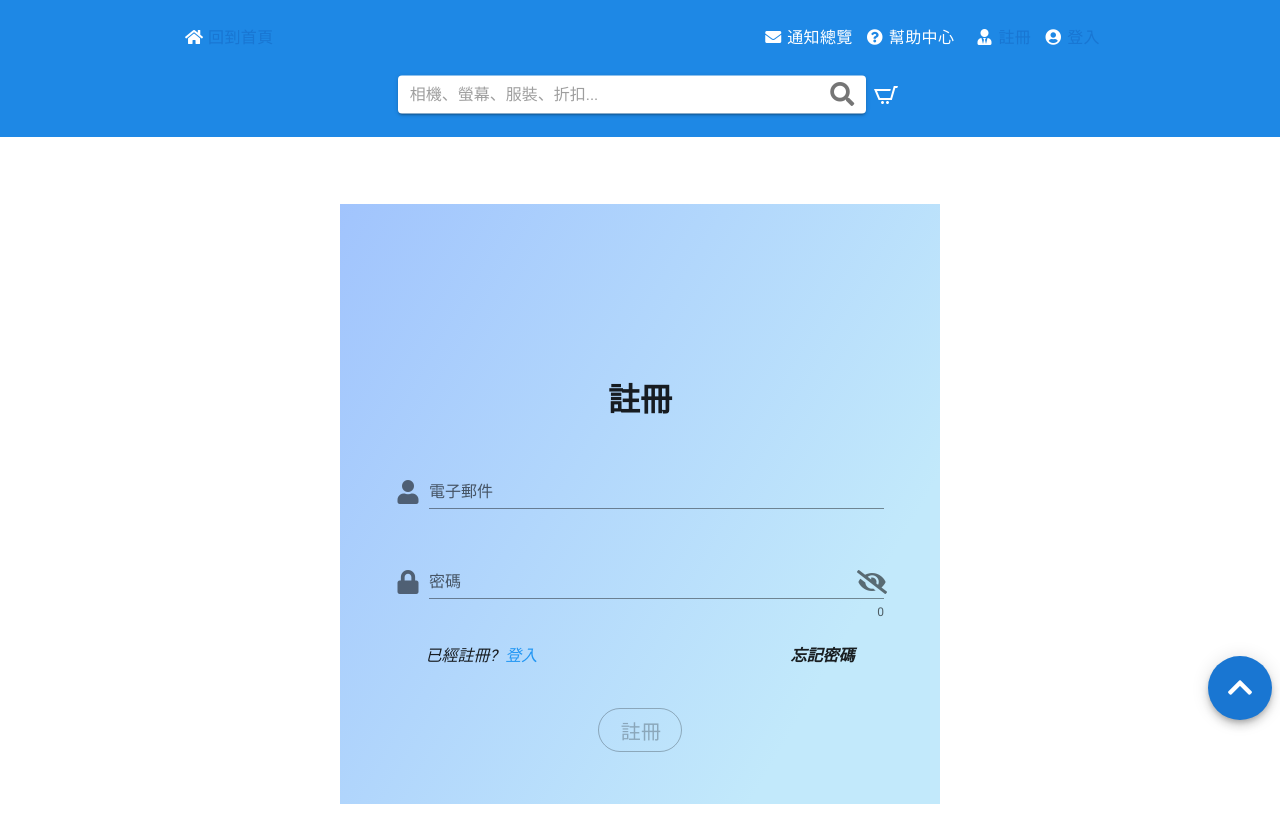
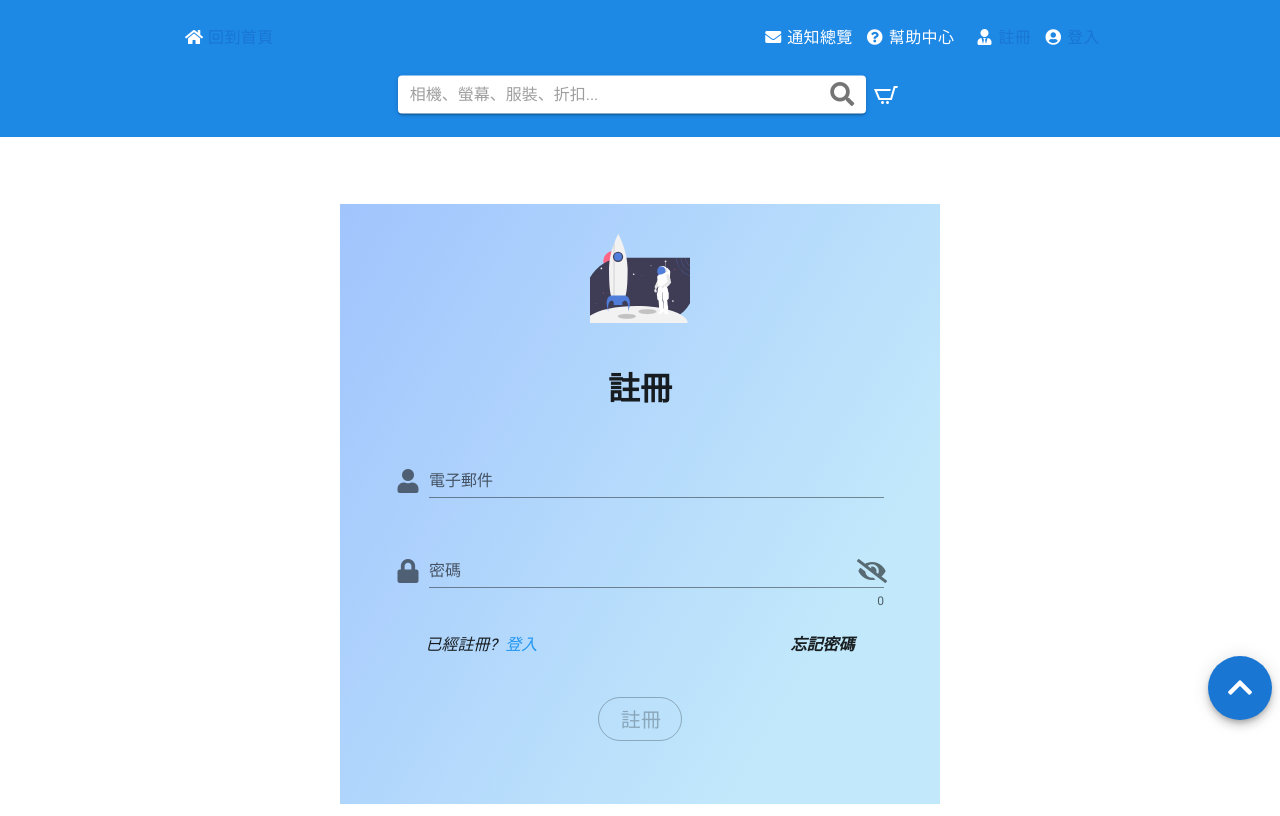
Before and after one commit to Andy-Ho8872/e-commerce-site-front-end, a Nuxt app: page /Auth/register in a window 1280 px wide. Built offline with nearby package versions, Linux system fonts and the light colour scheme.

Commit message:
add svg to auth page

```diff
--- a/pages/Auth/login.vue
+++ b/pages/Auth/login.vue
@@ -7,7 +7,7 @@
                     class="mx-auto pt-2"
                     max-width="100"
                     max-height="100"
-                    :src="require('~/static/form/1.png')"
+                    :src="require('~/static/auth/ToTheMoon.svg')"
                 >
                 </v-img>
             </div>
--- a/pages/Auth/register.vue
+++ b/pages/Auth/register.vue
@@ -7,7 +7,7 @@
                     class="mx-auto pt-2"
                     max-width="100"
                     max-height="100"
-                    :src="require('~/static/form/1.png')"
+                    :src="require('~/static/auth/ToTheMoon.svg')"
                 >
                 </v-img>
             </div>
```
Also changed, not shown: static/auth/ToTheMoon.svg (added), static/form/1.png (deleted).
